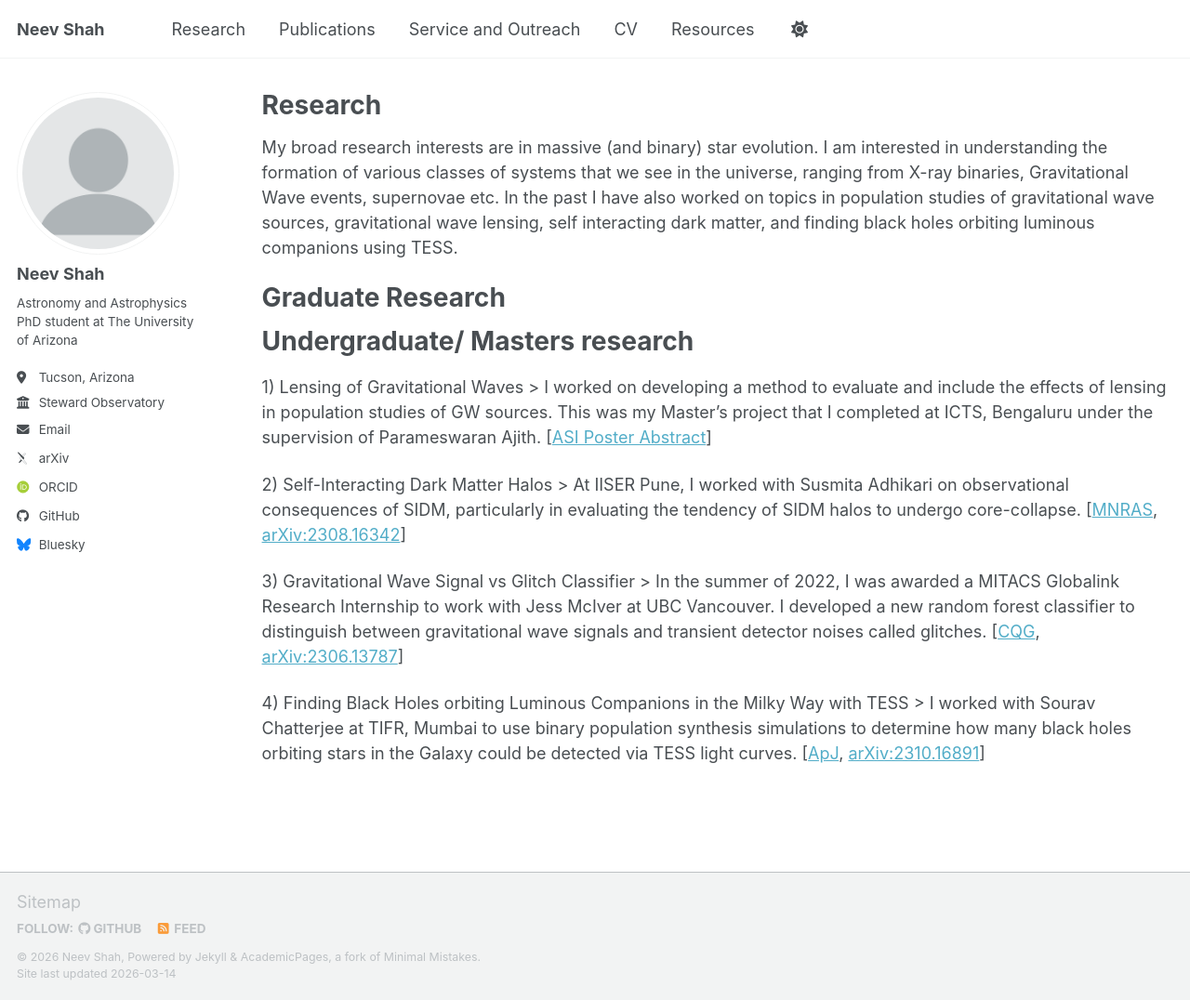
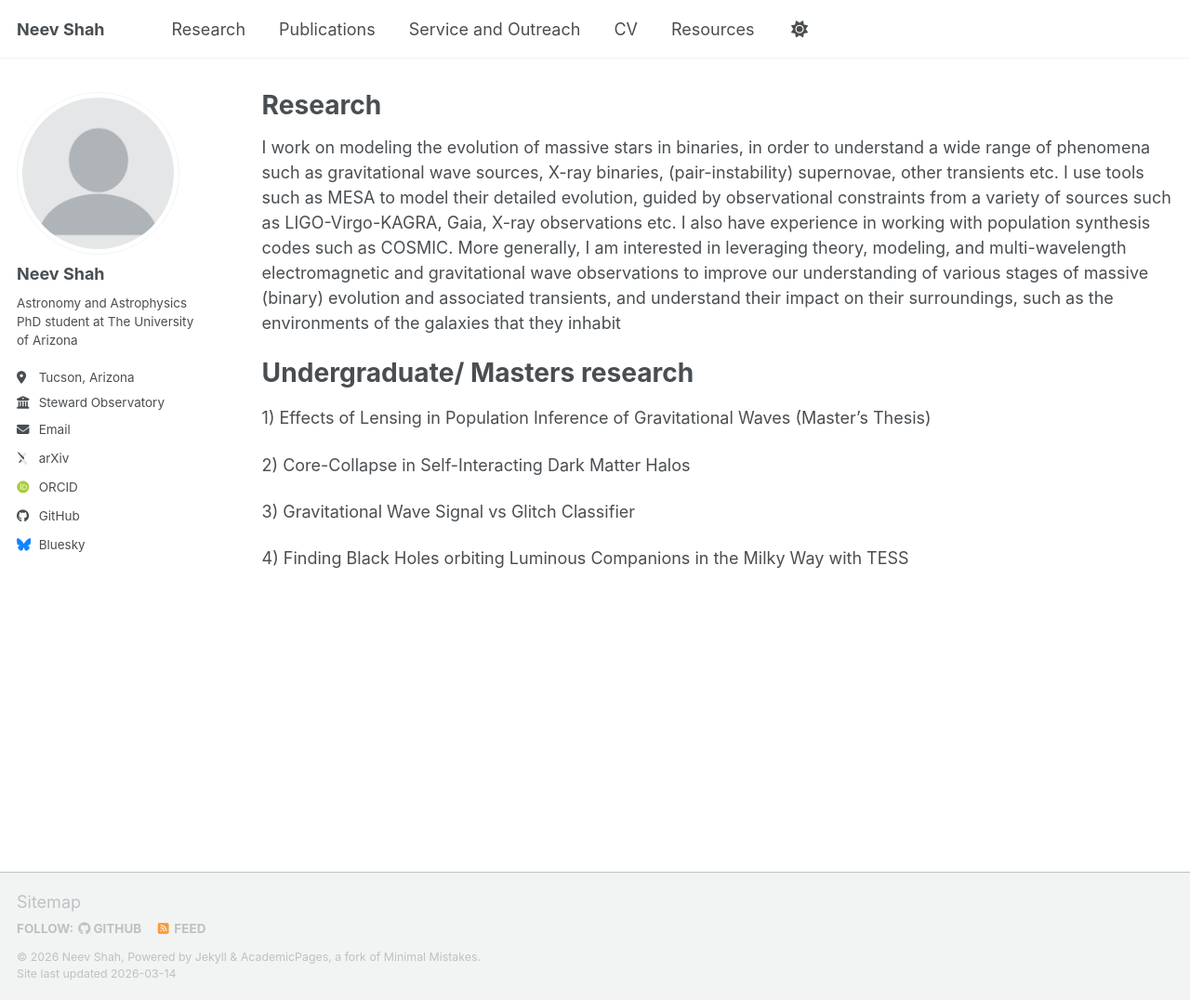
Before and after one commit to neevshah101/neevshah101.github.io, a Jekyll site: the page built from _pages/research.md, in a window 1280 px wide and 1076 px high. Shown: the whole window at 93% size. Built offline with Jekyll 4.4.1, drawn with Linux system fonts in a browser that asks for light colours; some web fonts are replaced; a script bundle is joined from its source files by our own code; library files that are not in the unit come from our copies.

Commit message:
updated cv

```diff
--- a/_pages/research.md
+++ b/_pages/research.md
@@ -5,22 +5,26 @@ permalink: /research/
 author_profile: true
 ---
 
-My broad research interests are in massive (and binary) star evolution. I am interested in understanding the formation of various classes of systems that we see in the universe, ranging from X-ray binaries, Gravitational Wave events, supernovae etc. In the past I have also worked on topics in population studies of gravitational wave sources, gravitational wave lensing, self interacting dark matter, and finding black holes orbiting luminous companions using TESS.
-
-Graduate Research
-===
+I work on modeling the evolution of massive stars in binaries, in order to understand a wide range of
+phenomena such as gravitational wave sources, X-ray binaries, (pair-instability) supernovae, other transients
+etc. I use tools such as MESA to model their detailed evolution, guided by observational constraints from
+a variety of sources such as LIGO-Virgo-KAGRA, Gaia, X-ray observations etc. I also have experience
+in working with population synthesis codes such as COSMIC. More generally, I am interested in leveraging
+theory, modeling, and multi-wavelength electromagnetic and gravitational wave observations to improve our
+understanding of various stages of massive (binary) evolution and associated transients, and understand
+their impact on their surroundings, such as the environments of the galaxies that they inhabit
 
 Undergraduate/ Masters research
 ===
 
-1) Lensing of Gravitational Waves
-    > I worked on developing a method to evaluate and include the effects of lensing in population studies of GW sources. This was my Master's project that I completed at ICTS, Bengaluru under the supervision of Parameswaran Ajith. [[ASI Poster Abstract](https://ui.adsabs.harvard.edu/abs/2024asi..confP.109S/abstract)]
+1) Effects of Lensing in Population Inference of Gravitational Waves (Master's Thesis)
+    <!-- > I worked on developing a method to evaluate and include the effects of lensing in population studies of GW sources. This was my Master's project that I completed at ICTS, Bengaluru under the supervision of Parameswaran Ajith. [[ASI Poster Abstract](https://ui.adsabs.harvard.edu/abs/2024asi..confP.109S/abstract)] -->
 
-2) Self-Interacting Dark Matter Halos
-    > At IISER Pune, I worked with Susmita Adhikari on observational consequences of SIDM, particularly in evaluating the tendency of SIDM halos to undergo core-collapse. [[MNRAS](https://academic.oup.com/mnras/article/529/4/4611/7633967?login=false), [arXiv:2308.16342](https://arxiv.org/abs/2308.16342)]
+2) Core-Collapse in Self-Interacting Dark Matter Halos
+    <!-- > At IISER Pune, I worked with Susmita Adhikari on observational consequences of SIDM, particularly in evaluating the tendency of SIDM halos to undergo core-collapse. [[MNRAS](https://academic.oup.com/mnras/article/529/4/4611/7633967?login=false), [arXiv:2308.16342](https://arxiv.org/abs/2308.16342)] -->
 
 3) Gravitational Wave Signal vs Glitch Classifier
-    > In the summer of 2022, I was awarded a MITACS Globalink Research Internship to work with Jess McIver at UBC Vancouver. I developed a new random forest classifier to distinguish between gravitational wave signals and transient detector noises called glitches. [[CQG](https://iopscience.iop.org/article/10.1088/1361-6382/ad0424), [arXiv:2306.13787](https://arxiv.org/abs/2306.13787)]
+    <!-- > In the summer of 2022, I was awarded a MITACS Globalink Research Internship to work with Jess McIver at UBC Vancouver. I developed a new random forest classifier to distinguish between gravitational wave signals and transient detector noises called glitches. [[CQG](https://iopscience.iop.org/article/10.1088/1361-6382/ad0424), [arXiv:2306.13787](https://arxiv.org/abs/2306.13787)] -->
 
 4) Finding Black Holes orbiting Luminous Companions in the Milky Way with TESS
-    > I worked with Sourav Chatterjee at TIFR, Mumbai to use binary population synthesis simulations to determine how many black holes orbiting stars in the Galaxy could be detected via TESS light curves. [[ApJ](https://iopscience.iop.org/article/10.3847/1538-4357/ad7b0b), [arXiv:2310.16891](https://arxiv.org/abs/2310.16891)]
+    <!-- > I worked with Sourav Chatterjee at TIFR, Mumbai to use binary population synthesis simulations to determine how many black holes orbiting stars in the Galaxy could be detected via TESS light curves. [[ApJ](https://iopscience.iop.org/article/10.3847/1538-4357/ad7b0b), [arXiv:2310.16891](https://arxiv.org/abs/2310.16891)] -->
```
Also changed, not shown: _pages/cv.md (+7 -8 lines), 1 other file.
